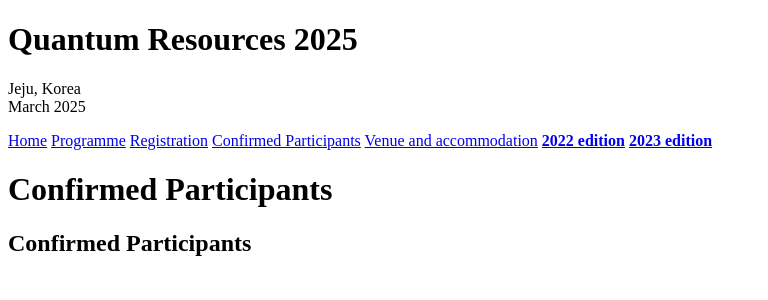
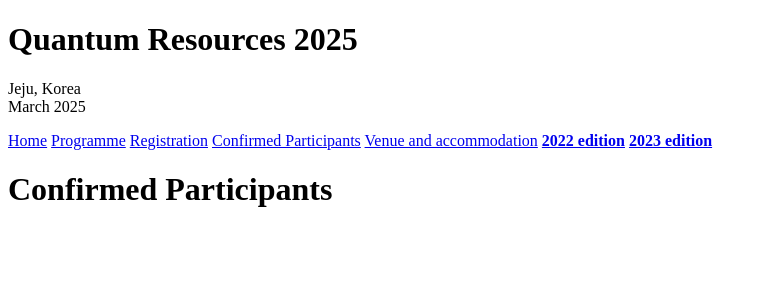
Before and after one commit to yeon-lee/yeon-lee.github.io, a Jekyll site: the page built from participants.md, in a window 1280 px wide. Shown: the top 300 px of the page, without its empty margins (0-768 px from the left). Built offline with Jekyll 4.4.1, drawn with Linux system fonts in a browser that asks for light colours; nearby versions of some CDN libraries.

Commit message:
Update participants.md

```diff
--- a/participants.md
+++ b/participants.md
@@ -3,5 +3,3 @@ layout: page
 title: Confirmed Participants
 order: 4
 ---
-
-## Confirmed Participants
```
